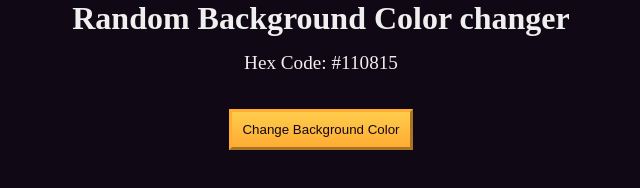
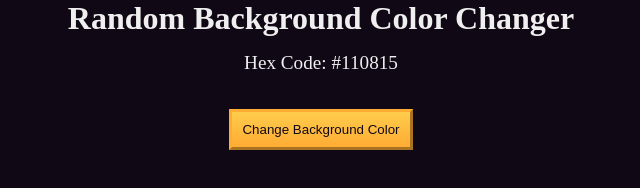
Before and after one commit to arivreduce/bg-color-changer, a plain HTML site: page index.html in a window 1280 px wide. Shown: the whole page, without its empty margins (319-959 px from the left). Drawn offline with Linux system fonts and the light colour scheme.

Commit message:
fixed capitalization in header

```diff
--- a/index.html
+++ b/index.html
@@ -7,7 +7,7 @@
     <link rel="stylesheet" href="./styles.css" />
   </head>
   <body>
-    <h1>Random Background Color changer</h1>
+    <h1>Random Background Color Changer</h1>
 
     <main>
       <section class="bg-information-container">
```
